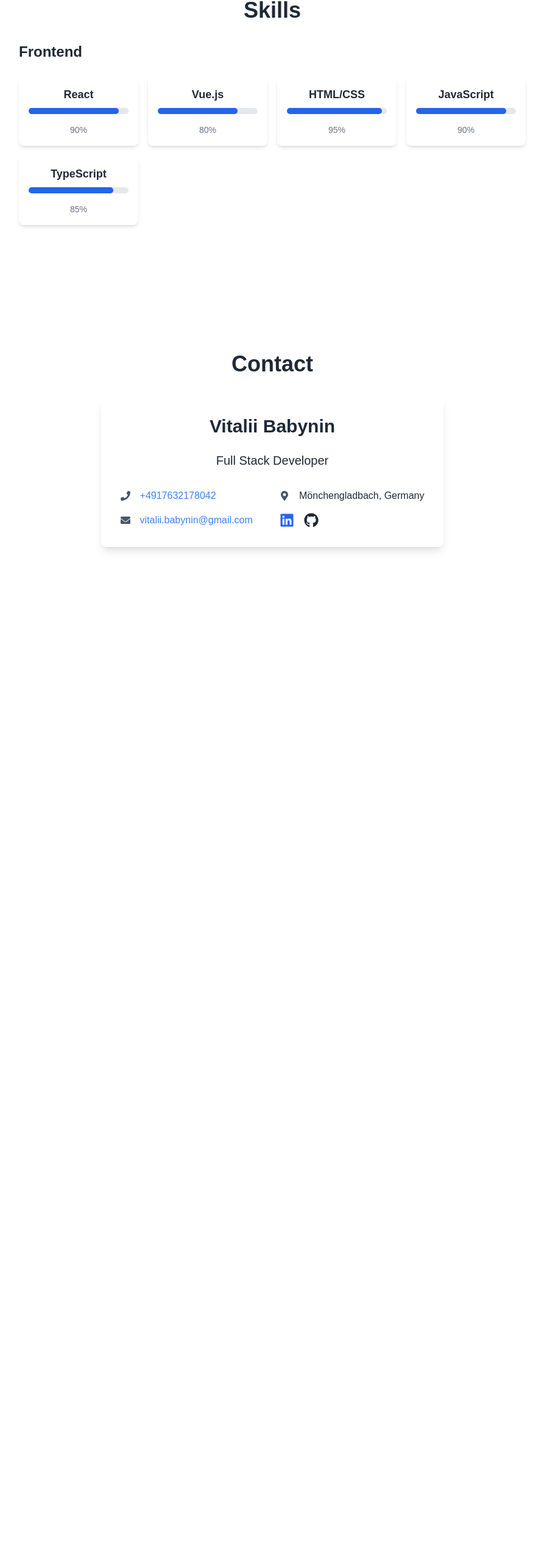
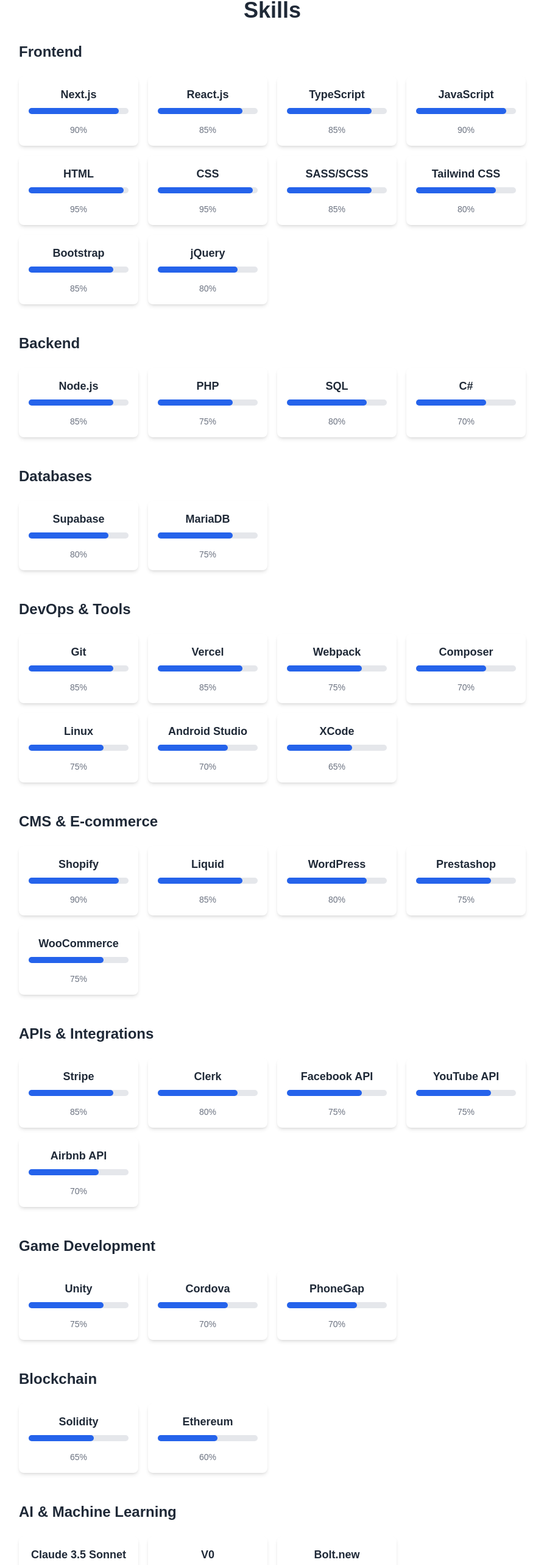
Before and after one commit to vitaliibabynin/curriculum-vitae, a Next.js app: page / in a window 1280 px wide. Shown: the part 6396-8962 px from the top of the page at 61% size, without its empty margins (193-1086 px from the left). Before the commit the page ends 7389 px from the top, so only its background shows below. Built offline with nearby package versions, Linux system fonts and the light colour scheme.

Commit message:
Skills categorized

```diff
--- a/app/data.ts
+++ b/app/data.ts
@@ -160,20 +160,6 @@
   // ... (rest of the projects)
 ]
 
-export const skillCategories = [
-  {
-    name: "Frontend",
-    skills: [
-      { name: "React", level: 90 },
-      { name: "Vue.js", level: 80 },
-      { name: "HTML/CSS", level: 95 },
-      { name: "JavaScript", level: 90 },
-      { name: "TypeScript", level: 85 },
-    ]
-  },
-  // ... (rest of the skill categories)
-]
-
 export const languages = [
   { name: "English", proficiency: "Native", stars: 5 },
   { name: "Russian", proficiency: "Native", stars: 5 },
@@ -201,3 +187,101 @@
     logoUrl: "/images/education/edinburgh-logo.jpg"
   }
 ]
+
+export const skillCategories = [
+  {
+    name: "Frontend",
+    skills: [
+      { name: "Next.js", level: 90 },
+      { name: "React.js", level: 85 },
+      { name: "TypeScript", level: 85 },
+      { name: "JavaScript", level: 90 },
+      { name: "HTML", level: 95 },
+      { name: "CSS", level: 95 },
+      { name: "SASS/SCSS", level: 85 },
+      { name: "Tailwind CSS", level: 80 },
+      { name: "Bootstrap", level: 85 },
+      { name: "jQuery", level: 80 },
+    ]
+  },
+  {
+    name: "Backend",
+    skills: [
+      { name: "Node.js", level: 85 },
+      { name: "PHP", level: 75 },
+      { name: "SQL", level: 80 },
+      { name: "C#", level: 70 },
+    ]
+  },
+  {
+    name: "Databases",
+    skills: [
+      { name: "Supabase", level: 80 },
+      { name: "MariaDB", level: 75 },
+    ]
+  },
+  {
+    name: "DevOps & Tools",
+    skills: [
+      { name: "Git", level: 85 },
+      { name: "Vercel", level: 85 },
+      { name: "Webpack", level: 75 },
+      { name: "Composer", level: 70 },
+      { name: "Linux", level: 75 },
+      { name: "Android Studio", level: 70 },
+      { name: "XCode", level: 65 },
+    ]
+  },
+  {
+    name: "CMS & E-commerce",
+    skills: [
+      { name: "Shopify", level: 90 },
+      { name: "Liquid", level: 85 },
+      { name: "WordPress", level: 80 },
+      { name: "Prestashop", level: 75 },
+      { name: "WooCommerce", level: 75 },
+    ]
+  },
+  {
+    name: "APIs & Integrations",
+    skills: [
+      { name: "Stripe", level: 85 },
+      { name: "Clerk", level: 80 },
+      { name: "Facebook API", level: 75 },
+      { name: "YouTube API", level: 75 },
+      { name: "Airbnb API", level: 70 },
+    ]
+  },
+  {
+    name: "Game Development",
+    skills: [
+      { name: "Unity", level: 75 },
+      { name: "Cordova", level: 70 },
+      { name: "PhoneGap", level: 70 },
+    ]
+  },
+  {
+    name: "Blockchain",
+    skills: [
+      { name: "Solidity", level: 65 },
+      { name: "Ethereum", level: 60 },
+    ]
+  },
+  {
+    name: "AI & Machine Learning",
+    skills: [
+      { name: "Claude 3.5 Sonnet", level: 80 },
+      { name: "V0", level: 75 },
+      { name: "Bolt.new", level: 65 },
+    ]
+  },
+  {
+    name: "Other",
+    skills: [
+      { name: "Excel VBA", level: 75 },
+      { name: "Zapier", level: 70 },
+      { name: "Klaviyo", level: 70 },
+      { name: "Upstash", level: 65 },
+    ]
+  }
+]
```
